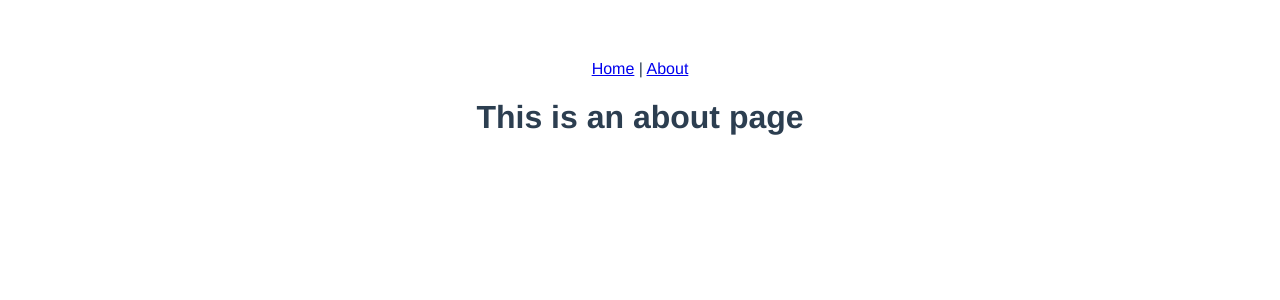
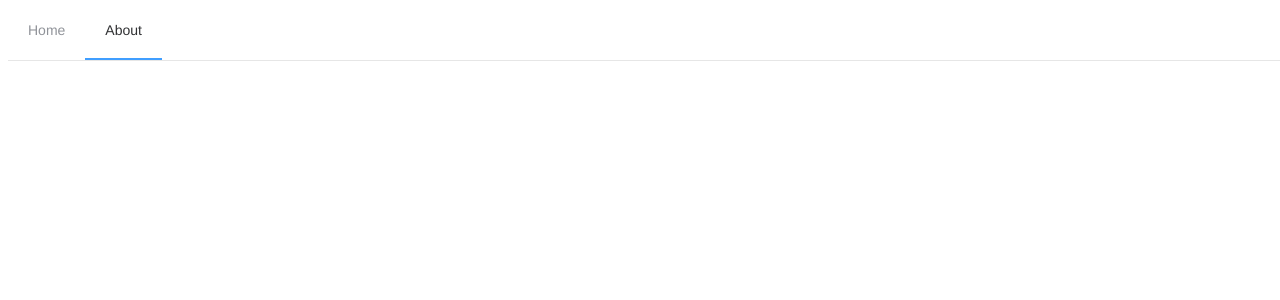
Before and after one commit to yifei-fu/dcms-frontend, a Vue app: page /#/about in a window 1280 px wide. Shown: the top 300 px of the page. Built offline with nearby package versions, Linux system fonts and the light colour scheme.

Commit message:
Navbar and Element UI config.

```diff
--- a/src/App.vue
+++ b/src/App.vue
@@ -1,9 +1,6 @@
 <template>
   <div id="app">
-    <div id="nav">
-      <router-link to="/">Home</router-link> |
-      <router-link to="/about">About</router-link>
-    </div>
+    <navbar/>
     <router-view/>
   </div>
 </template>
@@ -15,6 +12,14 @@
   -moz-osx-font-smoothing: grayscale;
   text-align: center;
   color: #2c3e50;
-  margin-top: 60px;
 }
 </style>
+
+<script>
+import Navbar from './components/Navbar'
+
+export default{
+  name:'App',
+  components: {Navbar}
+}
+</script>
--- /dev/null
+++ b/src/components/Navbar.vue
@@ -0,0 +1,29 @@
+<template>
+  <div id="navbar">
+    <el-menu :default-active="$route.path" class="el-menu-demo" mode="horizontal" :router="true">
+      <el-menu-item v-for="route in navbar_routes" :key="route.id" :index="route.path">
+        {{route.name}}
+      </el-menu-item>
+    </el-menu>
+
+  </div>
+</template>
+
+<script>
+export default {
+  name: "Navbar",
+  data: function() {
+    return { navbar_routes };
+  }
+};
+import { navbar_routes } from "../router";
+</script>
+
+<style scoped>
+#navbar{
+  overflow: hidden;
+  position: fixed;
+  top: 0;
+  width: 100%;
+}
+</style>
--- a/src/main.js
+++ b/src/main.js
@@ -1,13 +1,17 @@
 import Vue from 'vue'
+import ElementUI from 'element-ui';
+import 'element-ui/lib/theme-chalk/index.css';
 import App from './App.vue'
 import router from './router'
 import store from './store'
 import './registerServiceWorker'
 
+Vue.use(ElementUI);
 Vue.config.productionTip = false
 
 new Vue({
   router,
   store,
+  el: '#app',
   render: h => h(App)
 }).$mount('#app')
--- a/src/router.js
+++ b/src/router.js
@@ -4,8 +4,7 @@ import Home from './views/Home.vue'
 
 Vue.use(Router)
 
-export default new Router({
-  routes: [
+var routes = [
   {
     path: '/',
     name: 'home',
@@ -20,4 +19,17 @@ export default new Router({
     component: () => import(/* webpackChunkName: "about" */ './views/About.vue')
   }
 ]
-})
+
+var navbar_routes = [
+  {
+    path: '/',
+    name: 'Home',
+  },
+  {
+    path: '/about',
+    name: 'About',
+  }
+]
+
+export {routes, navbar_routes}
+export default new Router({routes})
```
Lines whose indentation alone changed are shown as unchanged.
